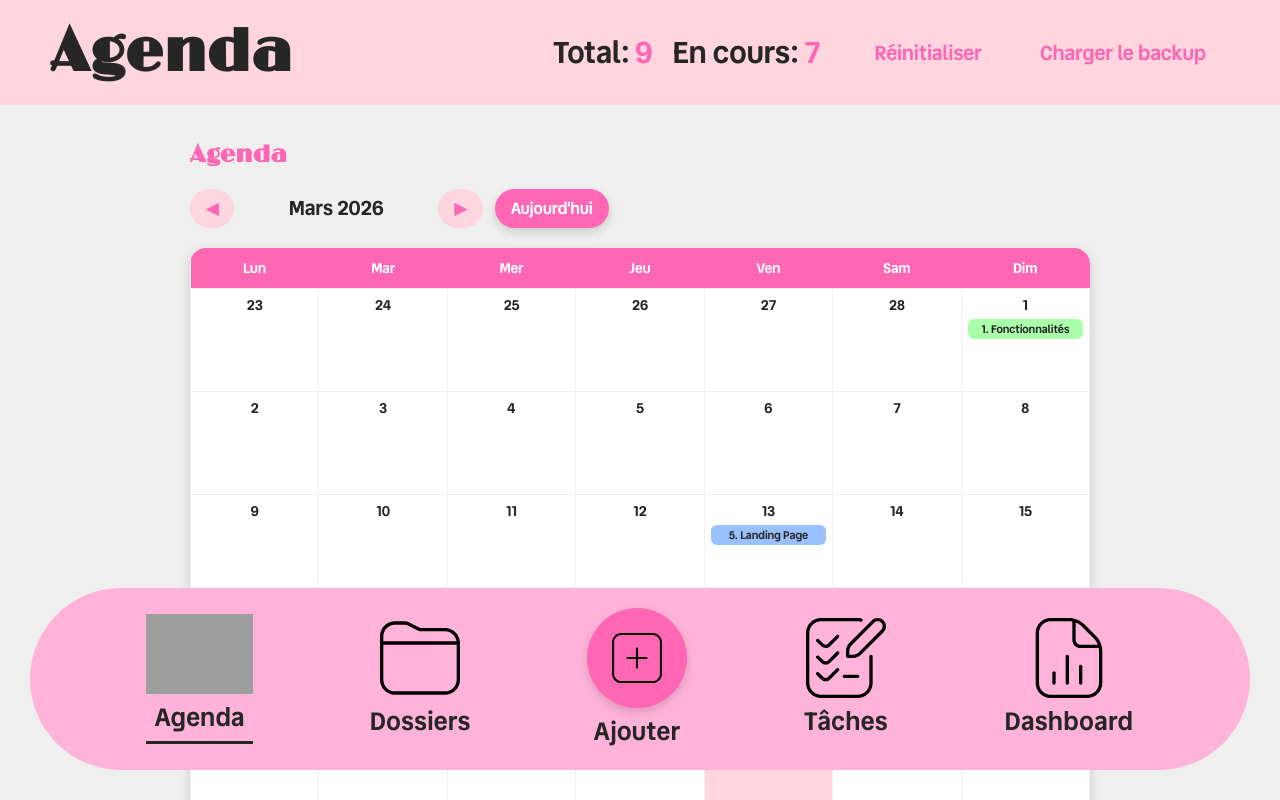
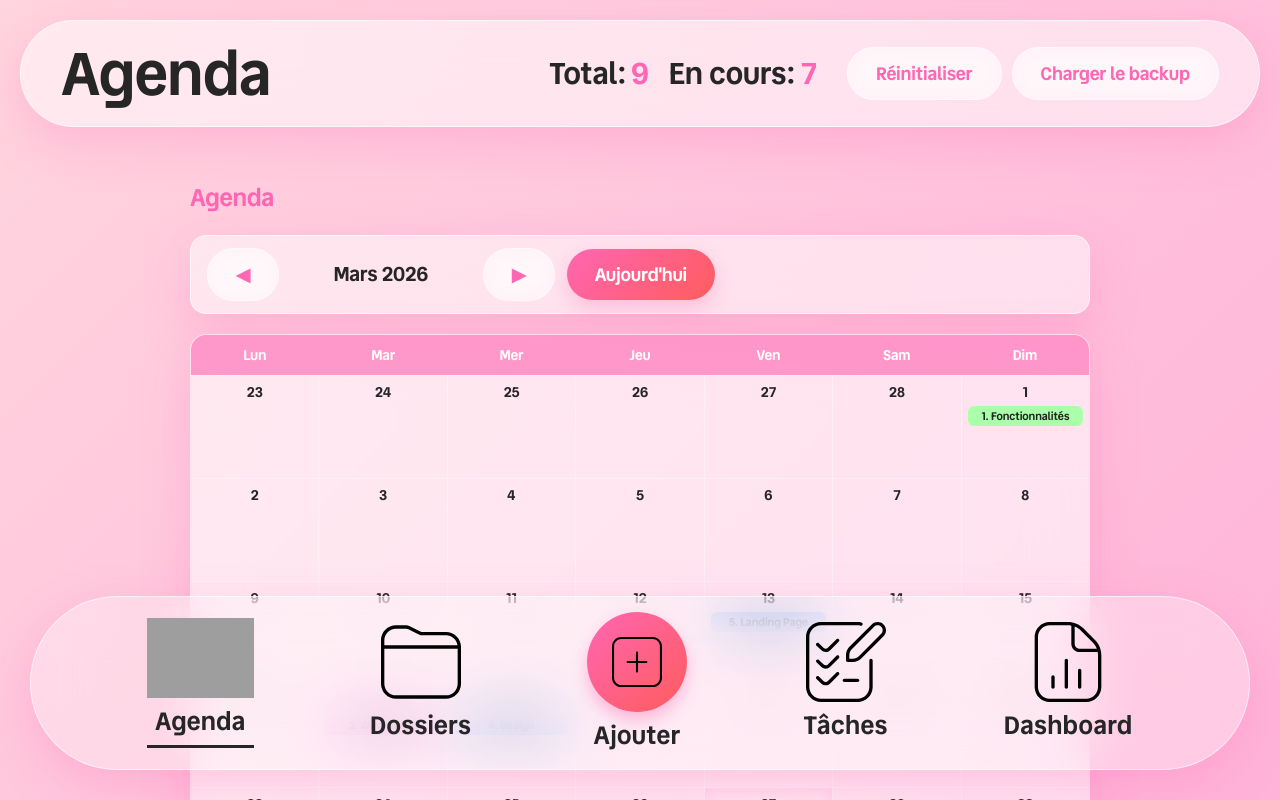
Before and after one commit to claire-arsena/ToDo-List, a React (Create React App) app in the folder ma-liste/: page /agenda in a window 1280 px wide. Shown: the top 800 px of the page. Built offline with nearby package versions, Linux system fonts and the light colour scheme; grey boxes are pictures that could not be loaded.

Commit message:
(IA) styles : amélioration du css pour faire du glassmorphism

```diff
--- a/ma-liste/src/components/Footer/Footer.css
+++ b/ma-liste/src/components/Footer/Footer.css
@@ -4,11 +4,15 @@
   bottom: 30px;
   left: 30px;
   right: 30px;
-  background-color: var(--color-pink);
+  background: rgba(255, 255, 255, 0.3);
+  backdrop-filter: var(--glass-blur);
+  -webkit-backdrop-filter: var(--glass-blur);
+  border: var(--glass-border);
   border-radius: 100px;
-  padding: 20px 0;
+  padding: 15px 0;
   z-index: 1000;
   box-sizing: border-box;
+  box-shadow: var(--glass-shadow);
 }
 
 .footer ul {
@@ -46,24 +50,24 @@
 .footer-text {
   font-size: 25px;
   color: var(--color-gray-dark);
-  font-weight: bold;
+  font-weight: 900;
   letter-spacing: 0.5px;
 }
 .footer-add-button {
   background: none;
   border: none;
   padding: 0;
-  color: var(--color-gray-dark);
+  color: var(--color-white);
 }
 .footer-add-bg {
   height: 100px;
   width: 100px;
-  background-color: var(--color-pink-dark);
+  background: linear-gradient(135deg, var(--color-pink-dark), var(--color-red));
   border-radius: 50%;
   display: flex;
   justify-content: center;
   align-items: center;
-  box-shadow: 0 4px 10px var(--color-shadow);
+  box-shadow: 0 8px 16px rgba(255, 102, 179, 0.4);
 }
 .footer-add-icon {
   height: 50px;
--- a/ma-liste/src/components/Header/Header.css
+++ b/ma-liste/src/components/Header/Header.css
@@ -1,17 +1,22 @@
 @import "../../styles/Variables.css";
 .App-header {
   position: fixed;
-  top: 0;
-  left: 0;
-  right: 0;
+  top: 20px;
+  left: 20px;
+  right: 20px;
   z-index: 1001;
-  background-color: var(--color-pink-light);
+  background: var(--glass-bg);
+  backdrop-filter: var(--glass-blur);
+  -webkit-backdrop-filter: var(--glass-blur);
+  border: var(--glass-border);
+  border-radius: 100px;
   display: flex;
   justify-content: space-between;
   align-items: center;
   font-size: 30px;
   color: var(--color-gray-dark);
-  padding: 0 50px;
+  padding: 0 40px;
+  box-shadow: var(--glass-shadow);
 }
 
 .App-header h1 {
--- a/ma-liste/src/components/Modal/TaskFormModal.css
+++ b/ma-liste/src/components/Modal/TaskFormModal.css
@@ -4,8 +4,9 @@
   left: 0;
   right: 0;
   bottom: 0;
-  background-color: transparent;
-  backdrop-filter: blur(2px);
+  background: rgba(0, 0, 0, 0.1);
+  backdrop-filter: blur(10px);
+  -webkit-backdrop-filter: blur(10px);
   display: flex;
   justify-content: center;
   align-items: center;
@@ -15,14 +16,17 @@
   outline: none;
 }
 .modal-content {
-  background-color: var(--color-white);
-  border-radius: 24px;
-  padding: 30px;
+  background: var(--glass-bg);
+  backdrop-filter: var(--glass-blur);
+  -webkit-backdrop-filter: var(--glass-blur);
+  border: var(--glass-border);
+  border-radius: 28px;
+  padding: 40px;
   max-width: 900px;
   width: 98%;
   max-height: 90vh;
   overflow-y: auto;
-  box-shadow: 0 10px 30px var(--color-shadow);
+  box-shadow: 0 30px 60px rgba(0, 0, 0, 0.15), inset 0 0 20px rgba(255, 255, 255, 0.3);
 }
 .modal-header {
   display: flex;
@@ -60,21 +64,23 @@
 .form-group input,
 .form-group textarea,
 .form-group select {
-  padding: 12px 16px;
-  background-color: var(--color-pink-light);
-  border: 2px solid transparent;
-  border-radius: 12px;
+  padding: 14px 18px;
+  background: rgba(255, 255, 255, 0.3);
+  backdrop-filter: blur(5px);
+  border: 1px solid rgba(255, 255, 255, 0.5);
+  border-radius: 14px;
   color: var(--color-gray-dark);
   font-size: 18px;
   font-weight: bold;
+  transition: all 0.2s ease;
 }
 .form-group input:focus,
 .form-group textarea:focus,
 .form-group select:focus {
   outline: none;
   border-color: var(--color-pink-dark);
-  background-color: var(--color-white);
-  box-shadow: 0 0 0 4px var(--color-pink-light);
+  background: rgba(255, 255, 255, 0.5);
+  box-shadow: 0 0 0 4px rgba(255, 102, 179, 0.2), 0 8px 16px rgba(0, 0, 0, 0.05);
 }
 .form-buttons {
   display: flex;
--- a/ma-liste/src/styles/Agenda.css
+++ b/ma-liste/src/styles/Agenda.css
@@ -17,6 +17,13 @@
   align-items: center;
   gap: 12px;
   margin-bottom: 20px;
+  background: var(--glass-bg);
+  backdrop-filter: var(--glass-blur);
+  -webkit-backdrop-filter: var(--glass-blur);
+  border: var(--glass-border);
+  border-radius: 16px;
+  padding: 12px 16px;
+  box-shadow: var(--glass-shadow);
 }
 
 .agenda-month {
@@ -29,15 +36,18 @@
 .agenda-grid {
   width: 100%;
   border-collapse: collapse;
-  background-color: var(--color-white);
+  background: var(--glass-bg);
+  backdrop-filter: var(--glass-blur);
+  -webkit-backdrop-filter: var(--glass-blur);
+  border: var(--glass-border);
   border-radius: 16px;
   overflow: hidden;
-  box-shadow: 0 4px 12px var(--color-shadow);
+  box-shadow: var(--glass-shadow);
   table-layout: fixed;
 }
 
 .agenda-grid th {
-  background-color: var(--color-pink-dark);
+  background: rgba(255, 102, 179, 0.6);
   color: var(--color-white);
   padding: 10px 4px;
   font-size: 14px;
@@ -45,10 +55,11 @@
 }
 
 .agenda-grid td {
-  border: 1px solid var(--color-gray-light);
+  border: 1px solid rgba(255, 255, 255, 0.3);
   vertical-align: top;
   padding: 6px;
   height: 90px;
+  background: rgba(255, 255, 255, 0.15);
 }
 
 .agenda-grid td em {
@@ -65,7 +76,8 @@
 }
 
 .agenda-today {
-  background-color: var(--color-pink-light);
+  background: rgba(255, 255, 255, 0.5);
+  box-shadow: inset 0 0 15px rgba(255, 179, 217, 0.4), 0 0 20px rgba(255, 255, 255, 0.2);
 }
 
 .agenda-today em {
--- a/ma-liste/src/styles/App.css
+++ b/ma-liste/src/styles/App.css
@@ -2,19 +2,56 @@
 * {
   font-family: inherit;
 }
-body, button, input, textarea, select {
+body {
   margin: 0;
   padding: 0;
-  background-color: var(--color-gray-light);
+  min-height: 100vh;
+  background: var(--bg-gradient);
+  background-attachment: fixed;
   font-family: var(--font-body);
+  color: var(--color-gray-dark);
+  position: relative;
+  overflow-x: hidden;
 }
-h1, h2, h3 {
-  font-family: var(--font-heading);
+
+body::before {
+  width: 70vw;
+  height: 70vw;
+  top: -20%;
+  left: -20%;
+  background: var(--blob-pink);
 }
+
+body::after {
+  width: 60vw;
+  height: 60vw;
+  bottom: -15%;
+  right: -10%;
+  background: var(--blob-purple);
+  animation-delay: -7s;
+}
+
+.App::before {
+  width: 55vw;
+  height: 55vw;
+  top: 25%;
+  left: 35%;
+  background: var(--blob-hotpink);
+  animation-delay: -15s;
+}
+
+@keyframes move-blobs {
+  0% { transform: translate(0, 0) scale(1) rotate(0deg); }
+  50% { transform: translate(15vw, 15vh) scale(1.1) rotate(60deg); }
+  100% { transform: translate(-5vw, 10vh) scale(1.3) rotate(-30deg); }
+}
+
 .App {
   text-align: center;
-  padding-top: 100px;
+  padding-top: 140px;
   padding-bottom: 250px;
+  background: transparent;
+  min-height: 100vh;
 }
 .App-logo {
   height: 40vmin;
@@ -26,33 +63,42 @@ h1, h2, h3 {
 }
 
 .btn {
-  padding: 10px 24px;
-  border: none;
+  padding: 12px 28px;
+  border: 1px solid rgba(255, 255, 255, 0.3);
   border-radius: 50px;
-  font-size: 20px;
+  font-size: 18px;
   font-weight: bold;
+  cursor: pointer;
+  transition: all 0.2s cubic-bezier(0.4, 0, 0.2, 1);
+  display: inline-flex;
+  align-items: center;
+  justify-content: center;
+  gap: 8px;
+}
+
+.btn:active {
+  transform: scale(0.95);
 }
 
 .btn-primary {
-  background-color: var(--color-pink-dark);
+  background: linear-gradient(135deg, var(--color-pink-dark), var(--color-red));
   color: var(--color-white);
-  box-shadow: 0 4px 10px var(--color-shadow);
+  border: none;
+  box-shadow: 0 8px 20px rgba(255, 102, 179, 0.3);
 }
 
 .btn-secondary {
-  background-color: var(--color-pink-light);
+  background: rgba(255, 255, 255, 0.4);
+  backdrop-filter: blur(10px);
   color: var(--color-pink-dark);
-}
-
-.btn-small {
-  padding: 8px 16px;
-  font-size: 16px;
-  font-weight: bold;
+  border: 1px solid rgba(255, 255, 255, 0.5);
 }
 
 .btn-danger {
-  background-color: var(--color-red);
+  background: linear-gradient(135deg, var(--color-red), var(--color-red-dark));
   color: var(--color-white);
+  border: none;
+  box-shadow: 0 8px 20px rgba(255, 92, 92, 0.3);
 }
 
 @media (max-width: 768px) {
--- a/ma-liste/src/styles/Dashboard.css
+++ /dev/null
@@ -1 +0,0 @@
-@import './Variables.css';
--- a/ma-liste/src/styles/Variables.css
+++ b/ma-liste/src/styles/Variables.css
@@ -32,4 +32,15 @@
   --color-status-cancelled: #b64747;
   --font-body: 'VendSans', sans-serif;
   --font-heading: 'Limelight', cursive;
+  /* Intensified Glassmorphism System */
+  --glass-bg: rgba(255, 255, 255, 0.5);
+  --glass-blur: blur(28px);
+  --glass-border: 1.5px solid rgba(255, 255, 255, 0.6);
+  --glass-shadow: 0 16px 48px 0 rgba(255, 102, 179, 0.25);
+
+  /* Vibrant Pink Background System */
+  --bg-gradient: linear-gradient(135deg, #ffd5df 0%, #ffb3d9 100%);
+  --blob-pink: radial-gradient(circle, rgba(255, 102, 179, 0.8) 0%, transparent 70%);
+  --blob-purple: radial-gradient(circle, rgba(224, 195, 252, 0.8) 0%, transparent 70%);
+  --blob-hotpink: radial-gradient(circle, rgba(255, 20, 147, 0.6) 0%, transparent 70%);
 }
--- a/ma-liste/src/views/Dashboard.css
+++ b/ma-liste/src/views/Dashboard.css
@@ -12,14 +12,15 @@
 }
 
 .chart-container {
-  display: flex;
-  flex-direction: column;
-  align-items: center;
-  gap: 30px;
-  background-color: var(--color-white);
-  padding: 30px;
-  border-radius: 16px;
-  box-shadow: 0 4px 12px var(--color-shadow);
+  background: var(--glass-bg);
+  backdrop-filter: var(--glass-blur);
+  -webkit-backdrop-filter: var(--glass-blur);
+  border: var(--glass-border);
+  border-radius: 40px;
+  padding: 50px;
+  margin: 30px auto;
+  max-width: 600px;
+  box-shadow: var(--glass-shadow);
 }
 
 .pie-chart {
--- a/ma-liste/src/views/Tasks/Tasks.css
+++ b/ma-liste/src/views/Tasks/Tasks.css
@@ -19,10 +19,13 @@
 }
 
 .filter-bar {
-  background-color: var(--color-white);
+  background: var(--glass-bg);
+  backdrop-filter: var(--glass-blur);
+  -webkit-backdrop-filter: var(--glass-blur);
+  border: var(--glass-border);
   padding: 16px;
   border-radius: 16px;
-  box-shadow: 0 4px 12px var(--color-shadow);
+  box-shadow: var(--glass-shadow);
   margin-bottom: 20px;
   display: flex;
   flex-direction: column;
@@ -45,18 +48,21 @@
 }
 
 .filter-chip {
-  background-color: var(--color-pink-light);
-  color: var(--color-pink-dark);
-  border: none;
-  padding: 6px 14px;
-  border-radius: 20px;
+  background-color: rgba(255, 255, 255, 0.3);
+  color: var(--color-gray-dark);
+  border: 1px solid rgba(255, 255, 255, 0.4);
+  padding: 8px 18px;
+  border-radius: 25px;
   font-weight: bold;
   font-size: 14px;
+  cursor: pointer;
 }
 
 .filter-chip-active {
   background-color: var(--color-pink-dark);
   color: var(--color-white);
+  border-color: var(--color-pink-dark);
+  box-shadow: 0 4px 12px rgba(255, 102, 179, 0.4);
 }
 
 .tasks-list {
@@ -69,14 +75,17 @@
 }
 
 .task-item {
-  background-color: var(--color-white);
-  padding: 20px;
-  border-radius: 16px;
-  box-shadow: 0 4px 12px var(--color-shadow);
+  background: var(--glass-bg);
+  backdrop-filter: var(--glass-blur);
+  -webkit-backdrop-filter: var(--glass-blur);
+  border: var(--glass-border);
+  padding: 24px;
+  border-radius: 20px;
+  box-shadow: var(--glass-shadow), inset 0 0 20px rgba(255, 255, 255, 0.2);
   text-align: left;
   display: flex;
   flex-direction: column;
-  gap: 10px;
+  gap: 12px;
 }
 
 .task-item-header {
@@ -106,13 +115,13 @@
 
 .task-category {
   display: inline-block;
-  background-color: var(--color-pink-light);
+  background-color: rgba(255, 255, 255, 0.4);
   color: var(--color-pink-dark);
-  padding: 4px 12px;
+  padding: 4px 14px;
   border-radius: 20px;
-  font-weight: bold;
-  font-size: 16px;
-  border: none;
+  font-weight: 800;
+  font-size: 15px;
+  border: 1.5px solid rgba(255, 102, 179, 0.3);
 }
 
 .task-meta {
@@ -131,9 +140,10 @@
 }
 
 .task-date {
-  color: var(--color-gray-medium);
+  color: var(--color-gray-dark);
   font-weight: bold;
   font-size: 16px;
+  opacity: 0.8;
 }
 
 .task-members {
@@ -145,10 +155,12 @@
 }
 
 .task-members li {
-  background-color: var(--color-gray-light);
-  padding: 3px 10px;
+  background-color: rgba(255, 255, 255, 0.3);
+  padding: 4px 12px;
   border-radius: 12px;
   color: var(--color-gray-dark);
+  font-weight: bold;
+  border: 1px solid rgba(255, 255, 255, 0.5);
 }
 
 .task-expanded {
@@ -183,8 +195,9 @@
 
 .edit-input {
   padding: 10px 14px;
-  background-color: var(--color-pink-light);
-  border: 2px solid transparent;
+  background: rgba(255, 255, 255, 0.3);
+  backdrop-filter: blur(5px);
+  border: 1px solid rgba(255, 255, 255, 0.4);
   border-radius: 10px;
   color: var(--color-gray-dark);
   font-size: 16px;
@@ -194,7 +207,7 @@
 .edit-input:focus {
   outline: none;
   border-color: var(--color-pink-dark);
-  background-color: var(--color-white);
+  background: rgba(255, 255, 255, 0.5);
 }
 
 .edit-title {
```
